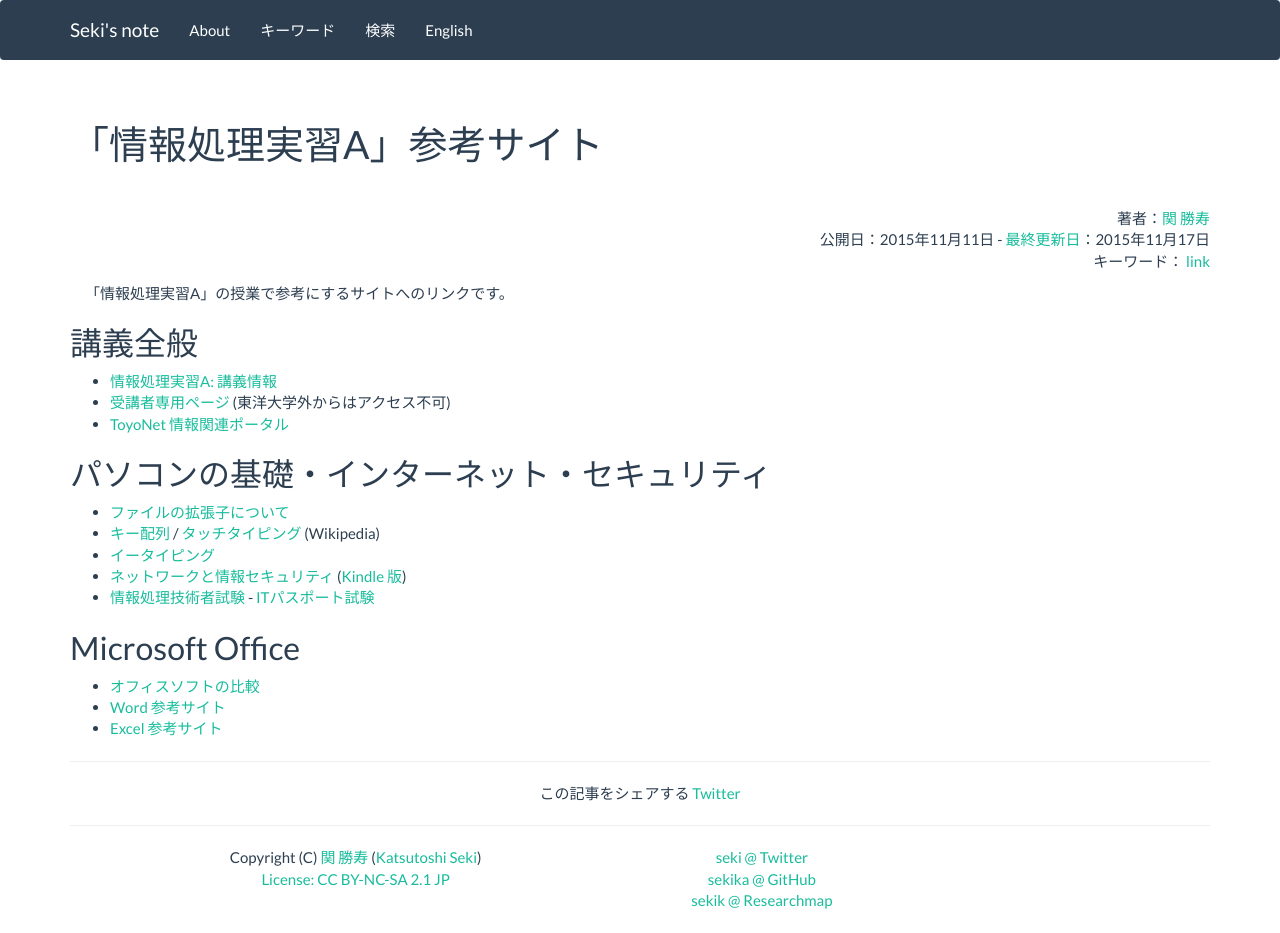
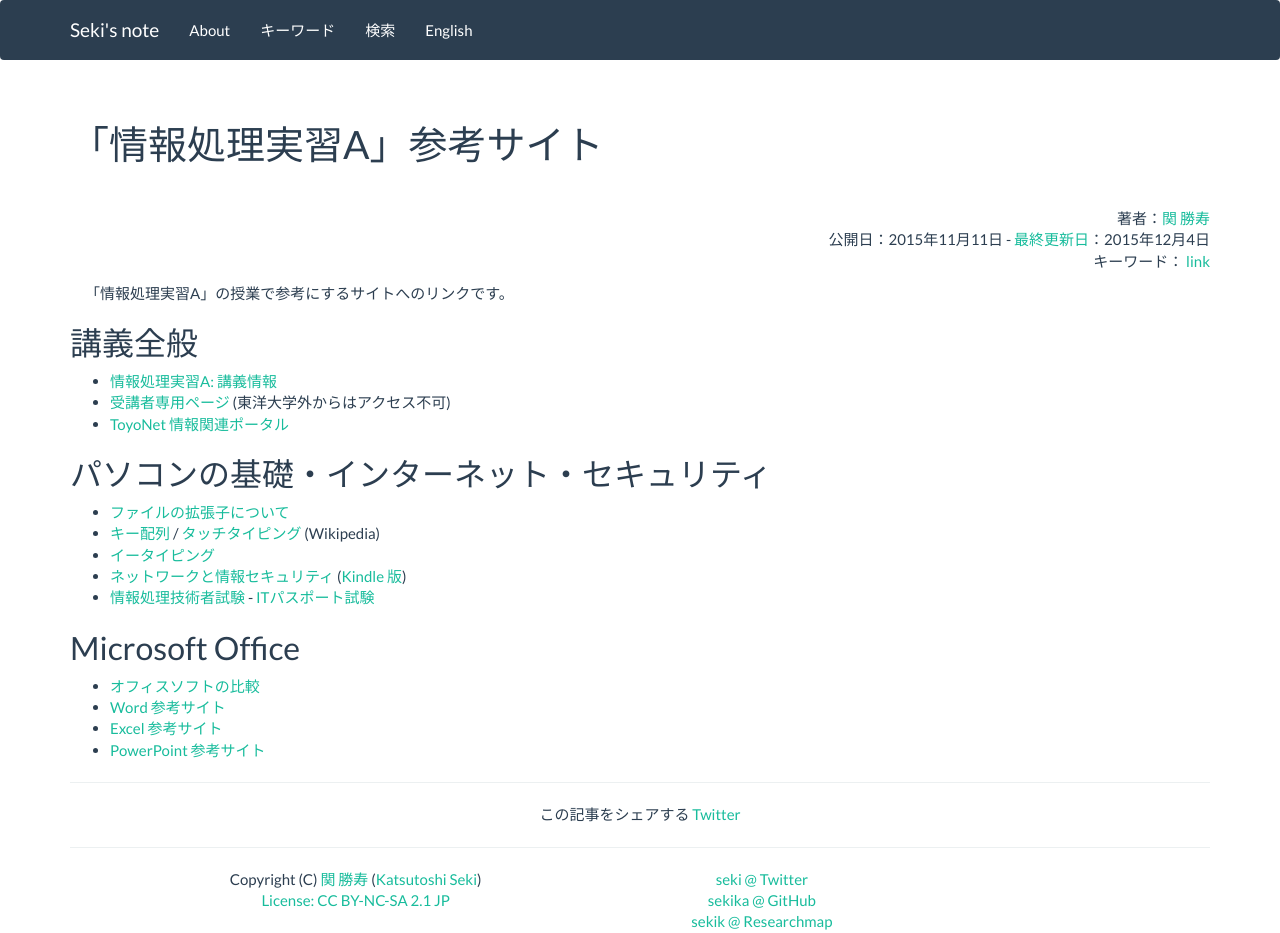
Before and after one commit to sekika/sekika.github.io, a Jekyll site: the page built from _posts/2015-11-11-joho-a-link.md, in a window 1280 px wide. Built offline with Jekyll 4.4.1, drawn with Linux system fonts in a browser that asks for light colours; nearby versions of some CDN libraries; comment, search, counter and statistics services are not loaded; before the commit the page ends 911 px from its top, so only the background shows below that.

Commit message:
Added powerpoint link

```diff
--- a/_posts/2015-11-11-joho-a-link.md
+++ b/_posts/2015-11-11-joho-a-link.md
@@ -2,7 +2,7 @@
 layout: post
 title: 「情報処理実習A」参考サイト
 date: 2015-11-11 08:35:42 +0000
-update: 2015-11-17 06:27:02 +0000
+update: 2015-12-04 10:37:46 +0000
 tag: link
 ---
 「情報処理実習A」の授業で参考にするサイトへのリンクです。
@@ -25,3 +25,4 @@ tag: link
 - [オフィスソフトの比較]({% post_url 2015-11-12-office-soft %})
 - [Word 参考サイト]({% post_url 2015-11-06-word-link %})
 - [Excel 参考サイト]({% post_url 2015-11-10-excel-link %})
+- [PowerPoint 参考サイト]({% post_url 2015-11-20-powerpoint-link %})
```
